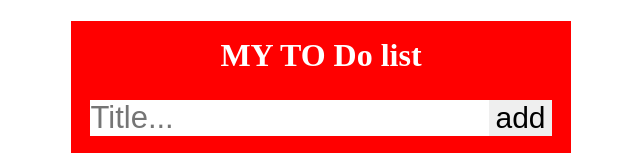
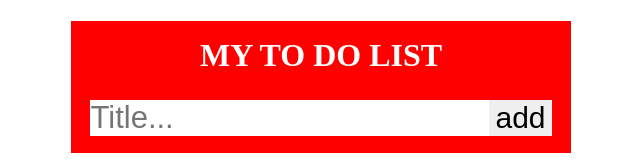
Before and after one commit to 17020962/1-1, a plain HTML site: page index.html in a window 1280 px wide. Shown: the top 160 px of the page, without its empty margins (329-969 px from the left). Drawn offline with Linux system fonts and the light colour scheme.

Commit message:
Update index.html

```diff
--- a/index.html
+++ b/index.html
@@ -7,7 +7,7 @@
 </head>
 <body>
 	<div id ="header">
-		<h1>MY TO Do list</h1>
+		<h1>MY TO DO LIST</h1>
 		<form id = "create">
 			<input type="text" placeholder="Title..."><button>add</button>
 		</form>
```
